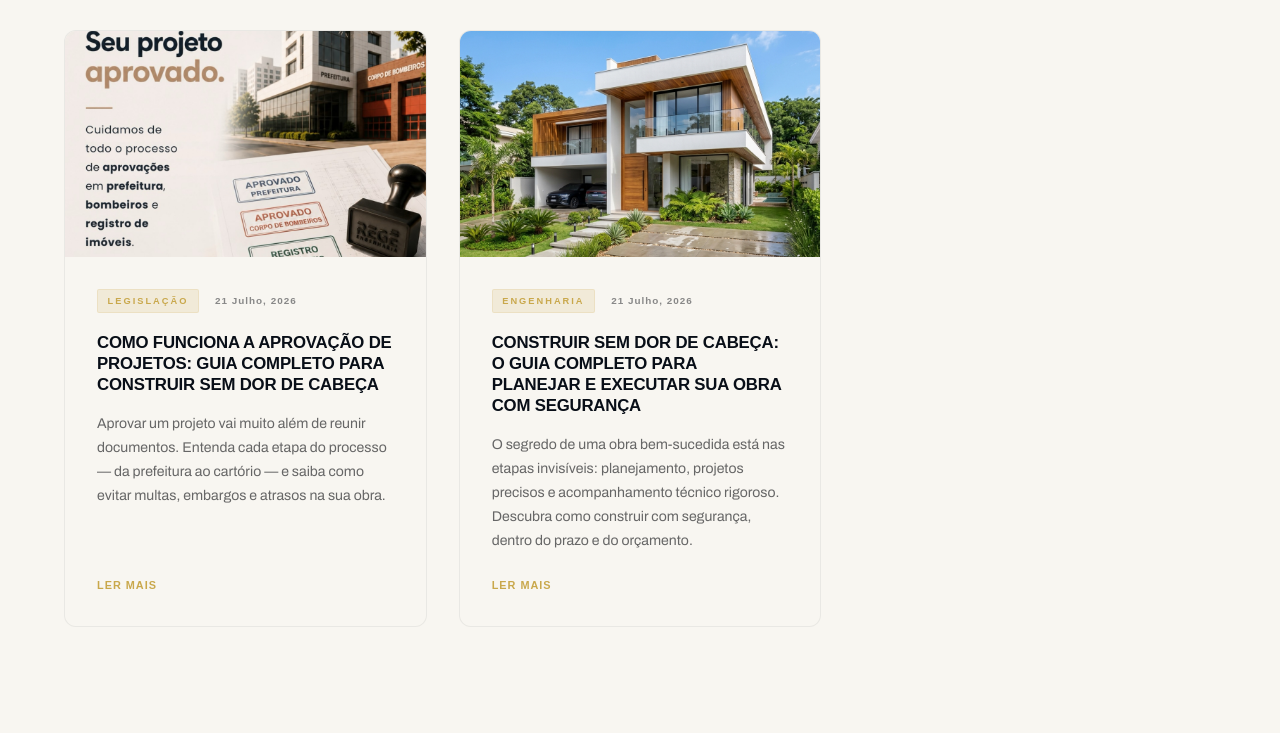
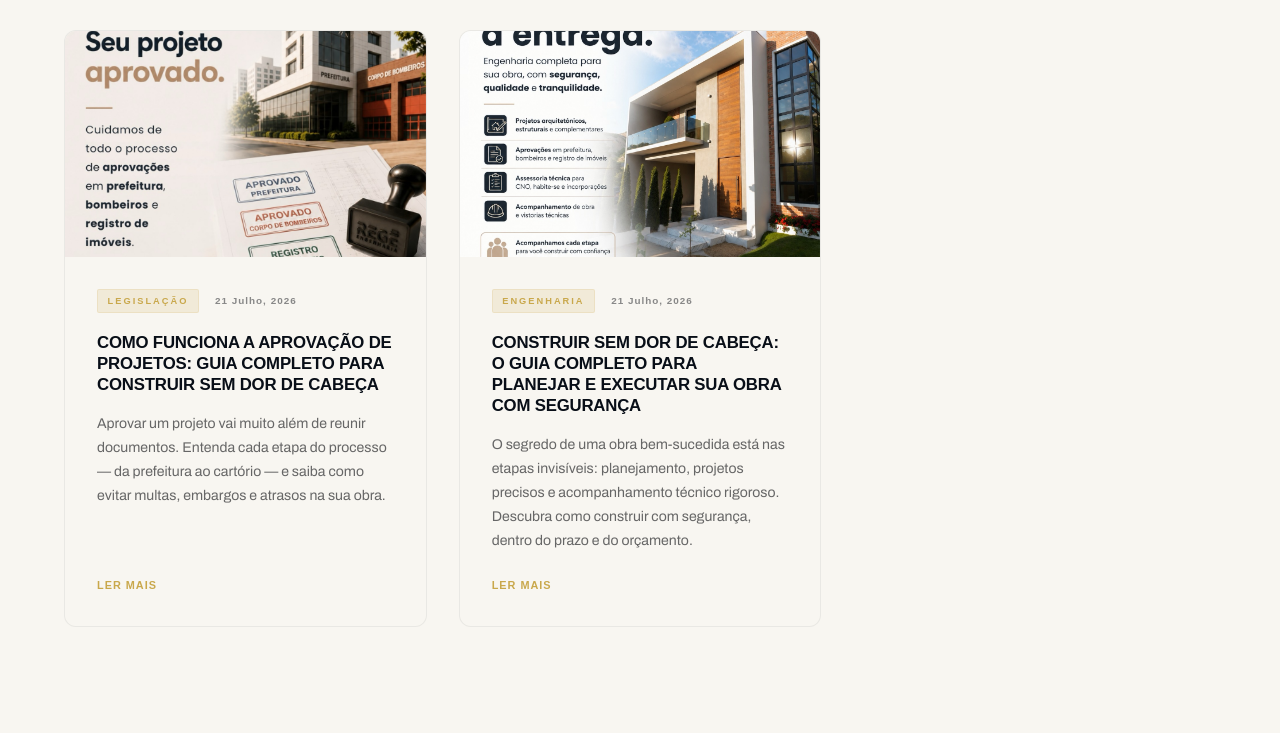
Before and after one commit to zuniojr/rege-engenharia, an Astro site: page /blog in a window 1280 px wide. Shown: the part 2567-3300 px from the top of the page. Built offline with nearby package versions, Linux system fonts and the light colour scheme; Astro itself is replaced by a stand-in of ours; a web font is replaced by a local one.

Commit message:
blog: atualiza imagem do post acompanhamento técnico de obra

```diff
--- a/src/data/blogPosts.js
+++ b/src/data/blogPosts.js
@@ -641,7 +641,7 @@ export const blogPosts = [
     title: 'Construir sem Dor de Cabeça: O Guia Completo para Planejar e Executar sua Obra com Segurança',
     tag: 'ENGENHARIA',
     date: '21 Julho, 2026',
-    image: '/images/obra-residencial.png',
+    image: '/images/regeengenharia.jpg',
     imageAlt: 'Engenheiro civil realizando acompanhamento técnico com capacete e prancheta em canteiro de obras.',
     excerpt: 'O segredo de uma obra bem-sucedida está nas etapas invisíveis: planejamento, projetos precisos e acompanhamento técnico rigoroso. Descubra como construir com segurança, dentro do prazo e do orçamento.',
     readTime: '6 min de leitura',
```
